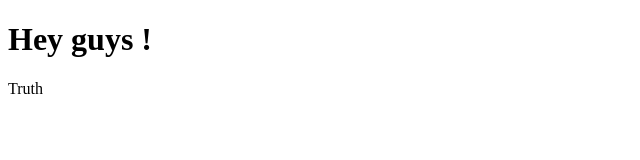
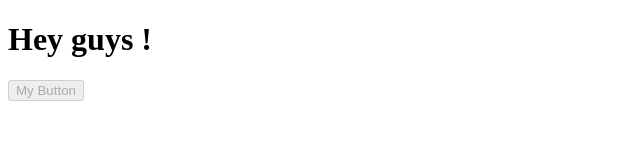
Before and after one commit to devart64/component101, an Angular app: page / in a window 1280 px wide. Shown: the top 160 px of the page, without its empty margins (0-640 px from the left). Built offline with nearby package versions, Linux system fonts and the light colour scheme.

Commit message:
i learn property binding

```diff
--- a/src/app/app.component.ts
+++ b/src/app/app.component.ts
@@ -5,16 +5,13 @@ import { Component } from '@angular/core';
   template:
    `
   <h1>Hey guys !</h1>
-  <div *ngIf="myArr; then Tmpl1 else Tmpl2"></div>
+<button [disabled]="buttonStatus == 'enabled'">My Button</button>
 
-  <ng-template #Tmpl1>Truth</ng-template>
-  <ng-template #Tmpl2>False</ng-template>
   `,
   styleUrls: ['./app.component.css']
 })
 
 export class AppComponent {
 
-  myArr = true;
-
+  	buttonStatus = 'enabled';
 }
```
